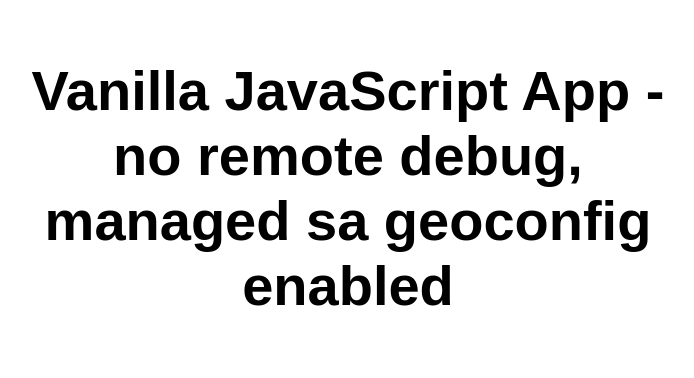
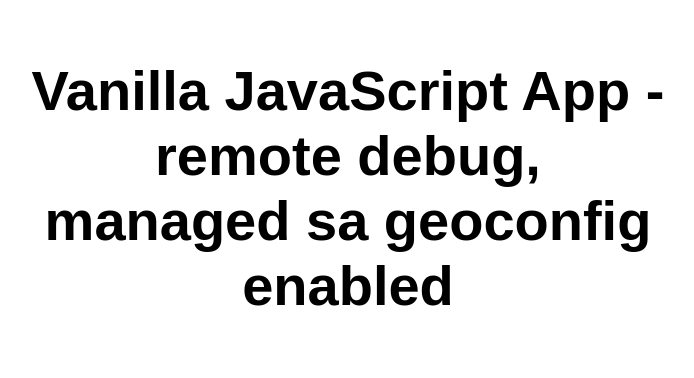
Before and after one commit to cmriachi/vanilla-basic-3, a website: page src/index.html in a window 1280 px wide. Shown: the whole page, without its empty margins (292-986 px from the left). Drawn offline with Linux system fonts and the light colour scheme.

Commit message:
Update index.html

```diff
--- a/src/index.html
+++ b/src/index.html
@@ -10,7 +10,7 @@
 
 <body>
   <main>
-    <h1>Vanilla JavaScript App - no remote debug, managed sa geoconfig enabled</h1>
+    <h1>Vanilla JavaScript App - remote debug, managed sa geoconfig enabled</h1>
   </main>
 </body>
 
```
